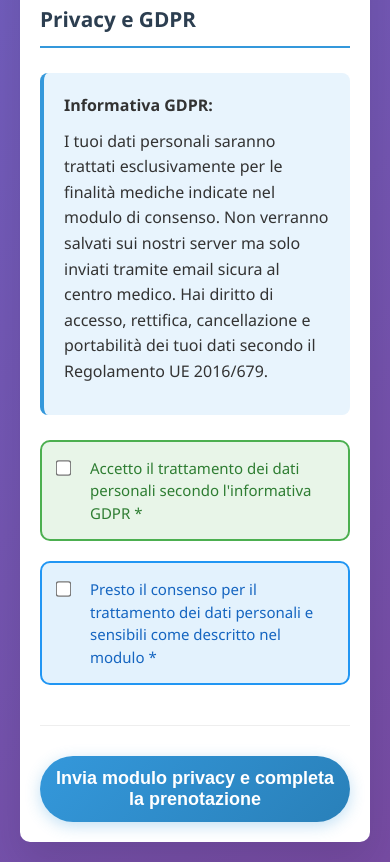
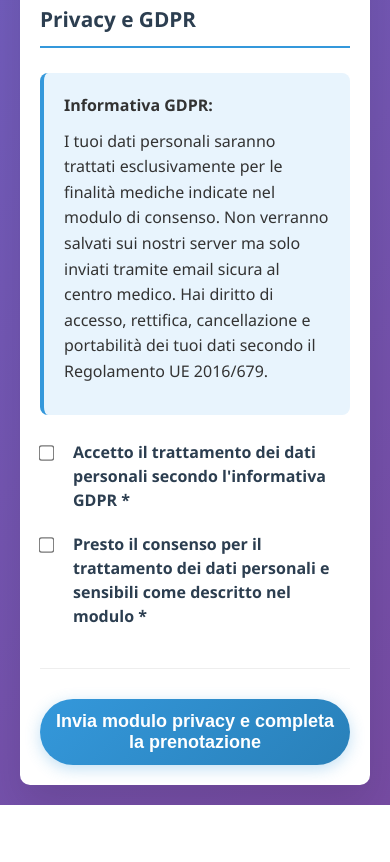
Before and after one commit to Gabriele8967/Modulo-Privacy---Biofertility, a website: page index.html in a window 390 px wide. Shown: the part 2416-3278 px from the top of the page. After the commit the page ends 3221 px from the top, so only its background shows below. Drawn offline with nearby package versions, Linux system fonts and the light colour scheme.

Commit message:
Revert "Migliora UX finale: checkbox GDPR separate e risolve problema reindirizzamento"
This reverts commit f9886db29373e18d611f8222478a9ec60b129f7b.

```diff
--- a/index.html
+++ b/index.html
@@ -209,18 +209,14 @@
                     <p>I tuoi dati personali saranno trattati esclusivamente per le finalità mediche indicate nel modulo di consenso. Non verranno salvati sui nostri server ma solo inviati tramite email sicura al centro medico. Hai diritto di accesso, rettifica, cancellazione e portabilità dei tuoi dati secondo il Regolamento UE 2016/679.</p>
                 </div>
 
-                <div class="gdpr-consent-container">
-                    <div class="checkbox-group gdpr-checkbox">
-                        <input type="checkbox" id="gdprConsent" name="gdprConsent">
-                        <label for="gdprConsent">Accetto il trattamento dei dati personali secondo l'informativa GDPR *</label>
-                    </div>
+                <div class="checkbox-group">
+                    <input type="checkbox" id="gdprConsent" name="gdprConsent">
+                    <label for="gdprConsent">Accetto il trattamento dei dati personali secondo l'informativa GDPR *</label>
                 </div>
 
-                <div class="privacy-consent-container">
-                    <div class="checkbox-group privacy-checkbox">
-                        <input type="checkbox" id="privacyConsent" name="privacyConsent">
-                        <label for="privacyConsent">Presto il consenso per il trattamento dei dati personali e sensibili come descritto nel modulo *</label>
-                    </div>
+                <div class="checkbox-group">
+                    <input type="checkbox" id="privacyConsent" name="privacyConsent">
+                    <label for="privacyConsent">Presto il consenso per il trattamento dei dati personali e sensibili come descritto nel modulo *</label>
                 </div>
             </div>
 
--- a/script.js
+++ b/script.js
@@ -1,7 +1,5 @@
 // Configurazione per Netlify Functions
 
-// Variabile per tracciare se il form è stato inviato con successo
-let formSubmittedSuccessfully = false;
 
 
 // Gestione visibilità sezione partner
@@ -613,9 +611,6 @@ document.getElementById('privacyForm').addEventListener('submit', async function
         loading.style.display = 'none';
         success.style.display = 'block';
 
-        // Imposta flag per disabilitare l'avviso di uscita
-        formSubmittedSuccessfully = true;
-
         // Reindirizza al sito di prenotazione dopo 3 secondi
         setTimeout(() => {
             window.location.href = 'https://www.centroinfertilita.it/prenota-una-visita/';
@@ -627,25 +622,6 @@ document.getElementById('privacyForm').addEventListener('submit', async function
         loading.style.display = 'none';
     } finally {
         submitBtn.disabled = false;
-    }
-});
-
-// Gestione visuale per le checkbox GDPR
-document.getElementById('gdprConsent').addEventListener('change', function() {
-    const container = document.querySelector('.gdpr-consent-container');
-    if (this.checked) {
-        container.classList.add('checked');
-    } else {
-        container.classList.remove('checked');
-    }
-});
-
-document.getElementById('privacyConsent').addEventListener('change', function() {
-    const container = document.querySelector('.privacy-consent-container');
-    if (this.checked) {
-        container.classList.add('checked');
-    } else {
-        container.classList.remove('checked');
     }
 });
 
@@ -700,11 +676,6 @@ document.getElementById('documentoRetroPartner').addEventListener('change', func
 
 // Prevenzione accidentale chiusura pagina
 window.addEventListener('beforeunload', function(e) {
-    // Se il form è stato inviato con successo, non mostrare l'avviso
-    if (formSubmittedSuccessfully) {
-        return;
-    }
-
     const form = document.getElementById('privacyForm');
     const inputs = form.querySelectorAll('input');
     let hasData = false;
--- a/styles.css
+++ b/styles.css
@@ -117,91 +117,6 @@ input[type="file"]:hover {
     align-items: flex-start;
     gap: 12px;
     margin-bottom: 20px;
-}
-
-/* Stili specifici per i container dei consensi GDPR */
-.gdpr-consent-container,
-.privacy-consent-container {
-    margin-bottom: 25px;
-    padding: 20px;
-    border-radius: 10px;
-    border: 2px solid #e0e0e0;
-    transition: all 0.3s ease;
-}
-
-.gdpr-consent-container {
-    background: #e8f5e8;
-    border-color: #4caf50;
-}
-
-.privacy-consent-container {
-    background: #e3f2fd;
-    border-color: #2196f3;
-}
-
-.gdpr-consent-container:hover,
-.privacy-consent-container:hover {
-    transform: translateY(-2px);
-    box-shadow: 0 4px 12px rgba(0,0,0,0.1);
-}
-
-/* Stili specifici per le checkbox GDPR */
-.gdpr-checkbox,
-.privacy-checkbox {
-    margin-bottom: 0;
-}
-
-.gdpr-checkbox input[type="checkbox"],
-.privacy-checkbox input[type="checkbox"] {
-    width: 20px !important;
-    height: 20px !important;
-    margin-right: 15px !important;
-    margin-top: 2px !important;
-    cursor: pointer !important;
-    transform: scale(1.3) !important;
-}
-
-.gdpr-checkbox label,
-.privacy-checkbox label {
-    font-size: 16px;
-    font-weight: 500;
-    line-height: 1.4;
-    cursor: pointer;
-    user-select: none;
-}
-
-.gdpr-checkbox label {
-    color: #2e7d32;
-}
-
-.privacy-checkbox label {
-    color: #1565c0;
-}
-
-/* Effetti quando le checkbox sono selezionate */
-.gdpr-consent-container:has(input:checked) {
-    background: #c8e6c9;
-    border-color: #388e3c;
-    box-shadow: 0 2px 8px rgba(76, 175, 80, 0.3);
-}
-
-.privacy-consent-container:has(input:checked) {
-    background: #bbdefb;
-    border-color: #1976d2;
-    box-shadow: 0 2px 8px rgba(33, 150, 243, 0.3);
-}
-
-/* Fallback per browser che non supportano :has() */
-.gdpr-consent-container.checked {
-    background: #c8e6c9;
-    border-color: #388e3c;
-    box-shadow: 0 2px 8px rgba(76, 175, 80, 0.3);
-}
-
-.privacy-consent-container.checked {
-    background: #bbdefb;
-    border-color: #1976d2;
-    box-shadow: 0 2px 8px rgba(33, 150, 243, 0.3);
 }
 
 input[type="checkbox"] {
@@ -406,25 +321,6 @@ small {
         width: 100%;
         padding: 12px;
     }
-
-    .gdpr-consent-container,
-    .privacy-consent-container {
-        padding: 15px;
-        margin-bottom: 20px;
-    }
-
-    .gdpr-checkbox label,
-    .privacy-checkbox label {
-        font-size: 15px;
-    }
-
-    .gdpr-checkbox input[type="checkbox"],
-    .privacy-checkbox input[type="checkbox"] {
-        width: 18px !important;
-        height: 18px !important;
-        margin-right: 12px !important;
-        transform: scale(1.2) !important;
-    }
 }
 
 @media (max-width: 480px) {
```
